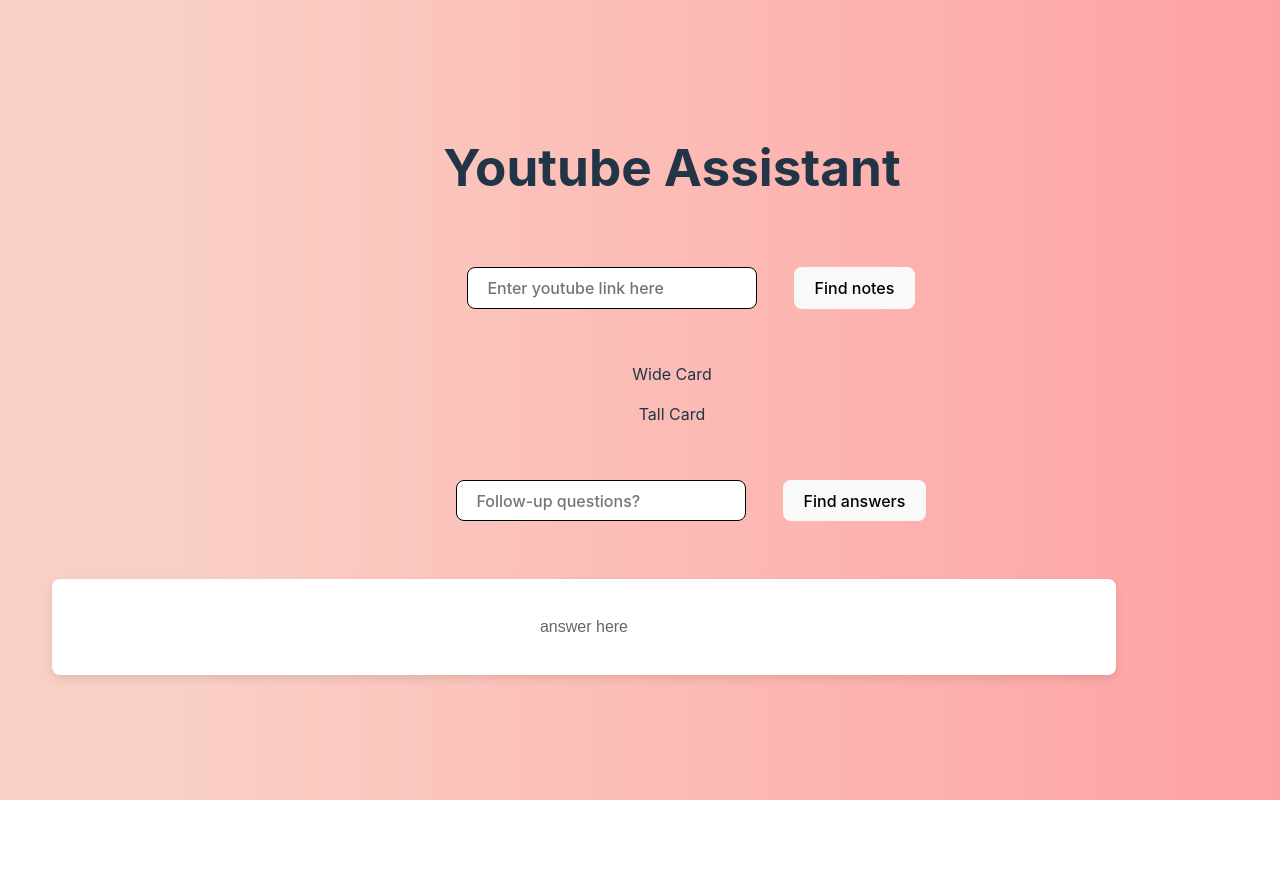
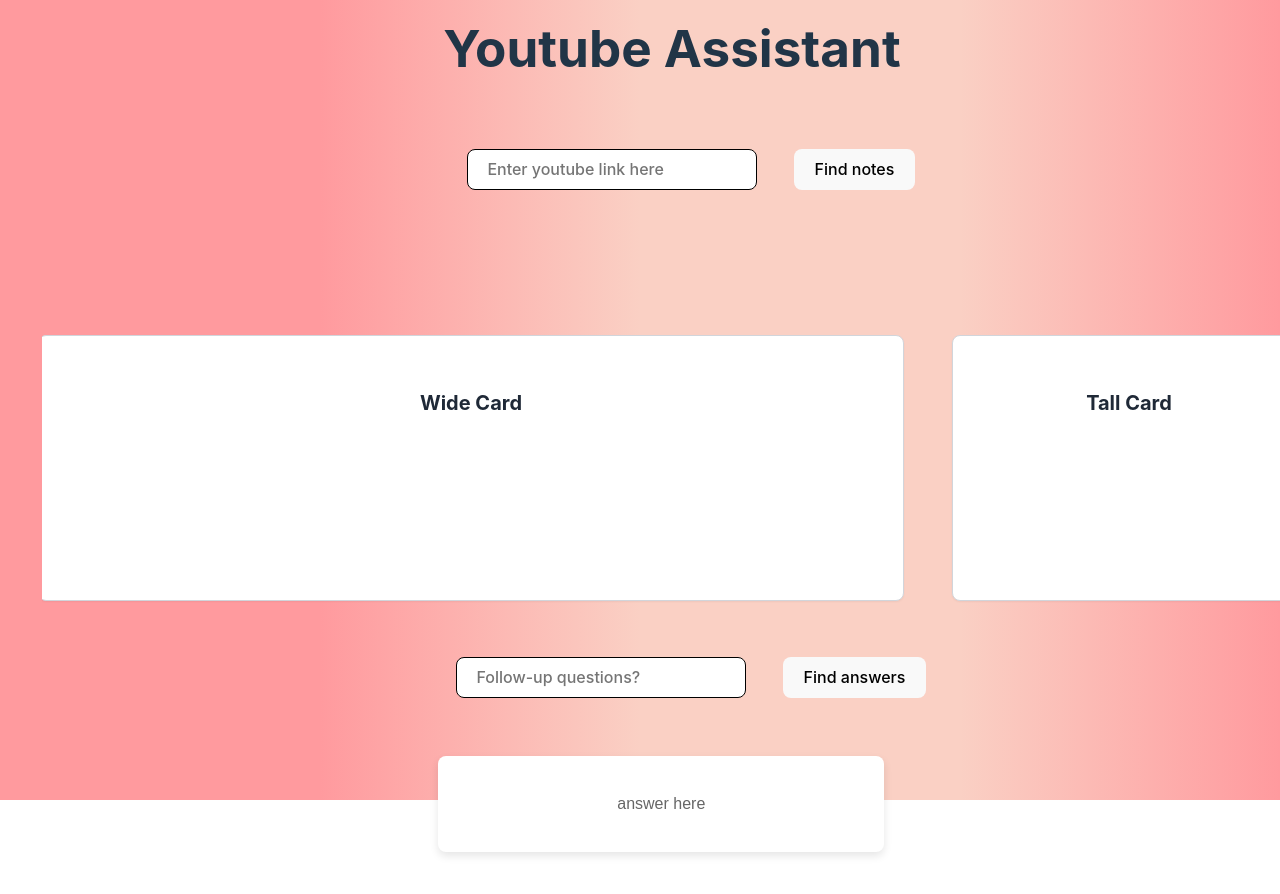
Before and after one commit to nazifishrak/RecapTube, a React (Vite) app in the folder my-vue-app/: page / in a window 1280 px wide. Shown: the top 894 px of the page. Before the commit the page ends 800 px from the top, so only its background shows below. Built offline with nearby package versions, Linux system fonts and the light colour scheme.

Commit message:
- herosection updated -backend response connected

```diff
--- a/my-vue-app/src/App.css
+++ b/my-vue-app/src/App.css
@@ -32,16 +32,22 @@
   align-content: center;
   margin: 0;
   padding: 0;
-  overflow: hidden;
+  overflow-x: hidden;
+  overflow-y:auto;
   height: 100vh;
   animation: gradientFlow 15s ease infinite;
-  background: linear-gradient(270deg, #ff9a9e, #fad0c4, #fad0c4, #ff9a9e, #ff9a9e);
   background-size: 400% 400%;
+  background: linear-gradient(270deg, #ff9a9e, #fad0c4, #fad0c4, #ff9a9e, #ff9a9e) repeat;
 }
 .landing {
-  width: 100vw; /* Sets the width to 100% of the viewport width */
-  margin: 0;
-  padding: 0;
+  overflow: scroll;
+  display: flex;
+  flex-direction: column;
+  align-items: center;
+  padding: 20px;
+  width: auto; /* Sets the width to 100% of the viewport width */
+  height: 100%;
+  margin: 10px;
   box-sizing: border-box; /* Includes padding and border in the element's total width and height */
 }
 @keyframes gradientFlow {
--- a/my-vue-app/src/App.jsx
+++ b/my-vue-app/src/App.jsx
@@ -20,7 +20,6 @@
           <HeroSection/>
           <PromptTextBox placeholder= "Enter youtube link here" onTextChange={handleTextChange}/>
           <FurtherQTextBox placeholder= "Follow-up questions?"/>
-          <FurtherAnswerTextBox/>
       </div>
     </>
   )
--- /dev/null
+++ b/my-vue-app/src/assets/components/ResponseSection.css
@@ -0,0 +1,55 @@
+#card1 {
+    display: block;
+    width: 50rem; /* Fixed width */
+    min-height: 200px; /* Minimum height, allows card to grow vertically */
+
+    background-color: white; /* Equivalent to bg-white in Tailwind */
+    border: 1px solid #d1d5db; /* Equivalent to border border-gray-300 in Tailwind */
+    border-radius: 0.5rem; /* Equivalent to rounded-lg in Tailwind */
+    box-shadow: 0 1px 2px 0 rgba(0, 0, 0, 0.05); /* Equivalent to shadow-md in Tailwind */
+    padding: 2rem; /* Equivalent to p-8 in Tailwind */
+    margin: 2rem 1rem;
+    overflow-y: auto;
+
+}
+#card2 {
+    display: block;
+    width: 18rem; /* Fixed width */
+    min-height: 200px; /* Minimum height, allows card to grow vertically */
+    overflow-y: auto;
+    background-color: white; /* Equivalent to bg-white in Tailwind */
+    border: 1px solid #d1d5db; /* Equivalent to border border-gray-300 in Tailwind */
+    border-radius: 0.5rem; /* Equivalent to rounded-lg in Tailwind */
+    box-shadow: 0 1px 2px 0 rgba(0, 0, 0, 0.05); /* Equivalent to shadow-md in Tailwind */
+    padding: 2rem; /* Equivalent to p-8 in Tailwind */
+    margin-top: 2rem; /* Equivalent to my-8 in Tailwind */
+    margin-bottom: 2rem; /* Equivalent to my-8 in Tailwind */
+    margin-left: 1rem; /* Equivalent to mx-4 in Tailwind */
+    margin-right: 1rem; /* Equivalent to mx-4 in Tailwind */
+
+}
+
+
+#card1 p, #card2 p {
+    margin-bottom: 1rem; /* Equivalent to mb-4 in Tailwind */
+}
+
+#card1 p.text-xl, #card2 p.text-xl {
+    font-size: 1.25rem; /* Equivalent to text-xl in Tailwind */
+    font-weight: bold; /* Equivalent to font-bold in Tailwind */
+    color: #1f2937; /* Equivalent to text-gray-800 in Tailwind */
+}
+
+#card1 p.text-gray-700, #card2 p.text-gray-700 {
+    color: #4b5563; /* Equivalent to text-gray-700 in Tailwind */
+}
+
+.cards-container {
+    display: flex;
+    justify-content: center; /* Centers the cards horizontally */
+    align-items: flex-start; /* Aligns the cards to the top */
+    gap: 1rem; /* Adds space between the cards */
+    height: 15rem;
+    margin-top:2cm;
+    margin-bottom: 2cm;
+}
--- /dev/null
+++ b/my-vue-app/src/assets/components/furtherQTextBox.css
@@ -0,0 +1,3 @@
+.followUp {
+    display: block;
+}
--- a/my-vue-app/src/assets/components/furtherQTextBox.jsx
+++ b/my-vue-app/src/assets/components/furtherQTextBox.jsx
@@ -1,4 +1,6 @@
 import React, { useState } from 'react';
+import FurtherAnswerTextBox from "./furtherAnswerBox.jsx";
+import "./furtherQTextBox.css";
 
 const FurtherQTextBox = ({ placeholder, onTextChange }) => {
     const [text, setText] = useState('');
@@ -11,7 +13,7 @@
     };
 
     return (
-        <div>
+        <div className= "followUp">
 
             <input
                 type="text"
@@ -21,6 +23,7 @@
                 className="text-box" // You can set your class for styling
             />
             <button> Find answers</button>
+            <FurtherAnswerTextBox> </FurtherAnswerTextBox>
         </div>
 
     );
--- a/my-vue-app/src/assets/components/heroSection.css
+++ b/my-vue-app/src/assets/components/heroSection.css
@@ -0,0 +1,10 @@
+.hero-container {
+    margin-top: 1cm; /* Ensure there's no negative margin */
+    padding-top: 20px; /* Add some padding at the top, adjust as needed */
+    height: auto; /* Keeps the height flexible to content size */
+    overflow: visible; /* Ensures content isn't hidden */
+    position: relative; /* Keeps relative positioning */
+    /* Additional properties for safety */
+    display: block; /* Ensures the container is a block-level element */
+    box-sizing: border-box; /* Makes sure padding doesn't affect overall width */
+}
--- a/my-vue-app/src/assets/components/responseSection.jsx
+++ b/my-vue-app/src/assets/components/responseSection.jsx
@@ -1,15 +1,17 @@
+import './ResponseSection.css'
 const ResponseSection = ({keypoints, notes}) => {
 
     return(
-        <div className="flex justify-evenly">
-            <div id="card1" className="ml-20 mx-4 my-8 w-72 h-125 bg-white border border-gray-300 rounded-lg shadow-md p-8 clickable-card transition duration-300">
+        <div className="cards-container">
+
+            <div id="card1">
                 <p className="text-xl font-bold mb-4 text-gray-800">Wide Card</p>
                 <p className="text-gray-700">
                     {keypoints}
                 </p>
             </div>
 
-            <div id="card2" className="mr-20 mx-4 my-8 w-100 h-72 bg-white border border-gray-300 rounded-lg shadow-md p-8 clickable-card transition duration-300">
+            <div id="card2">
                 <p className="text-xl font-bold mb-4 text-gray-800">Tall Card</p>
                 <p className="text-gray-700">
                     {notes}
```
